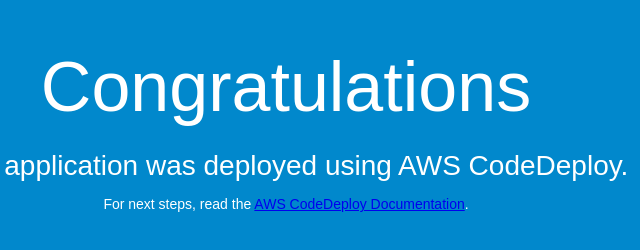
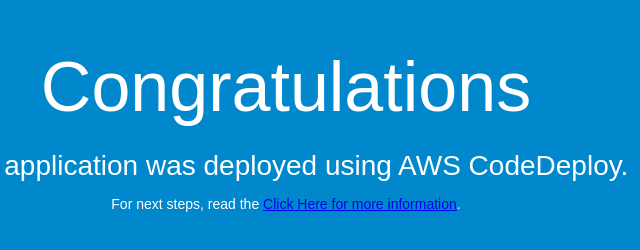
Before and after one commit to sf-walsh/CodeDeployGitHubDemo, a plain HTML site: page index.html in a window 1280 px wide. Shown: the full height of the page, 354-994 px from the left. Drawn offline with Linux system fonts and the light colour scheme.

Commit message:
Changed wording

```diff
--- a/index.html
+++ b/index.html
@@ -2,7 +2,7 @@
 <html>
 <head>
   <meta charset="utf-8">
-  <title>Sample Deployment</title>
+  <title>Sample Deployment running on EC2</title>
   <style>
     body {
       color: #ffffff;
@@ -28,7 +28,7 @@
   <div align="center">
     <h1>Congratulations</h1>
     <h2>This application was deployed using AWS CodeDeploy.</h2>
-    <p>For next steps, read the <a href="http://aws.amazon.com/documentation/codedeploy">AWS CodeDeploy Documentation</a>.</p>
+    <p>For next steps, read the <a href="https://www.youtube.com/watch?v=dQw4w9WgXcQ">Click Here for more information</a>.</p>
   </div>
 </body>
 </html>
```
